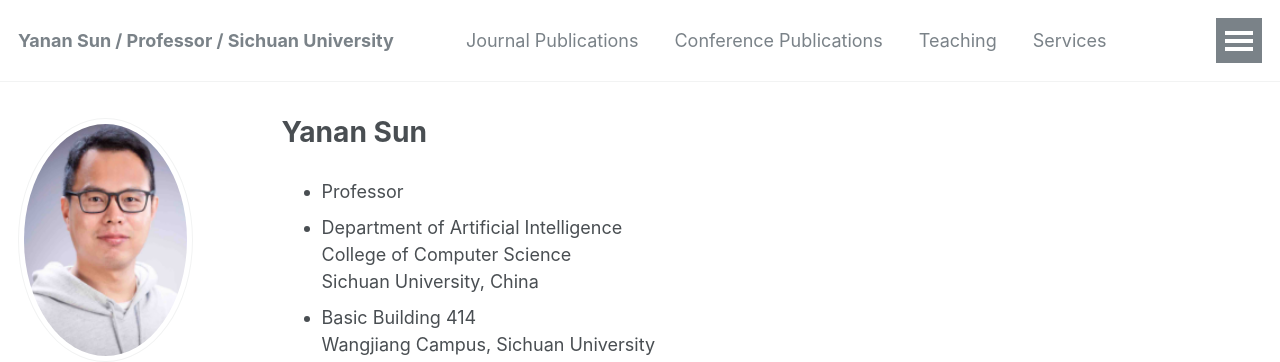
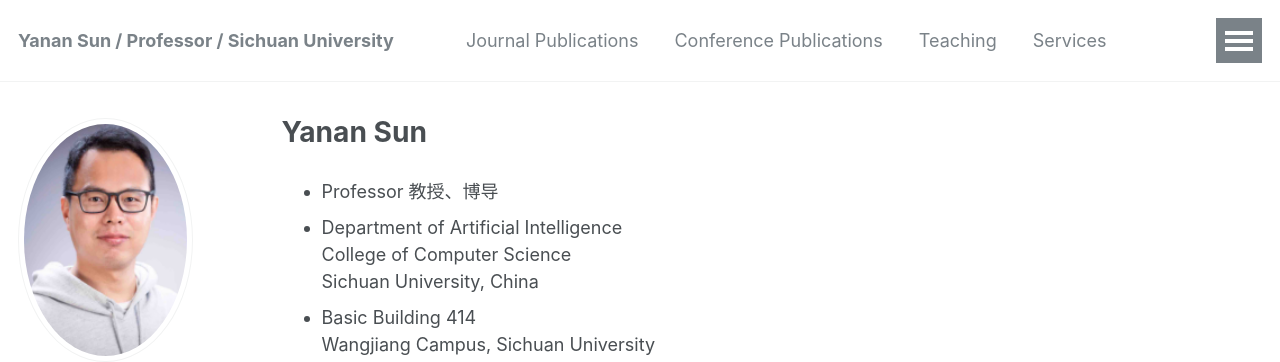
Before and after one commit to yn-sun/yn-sun.github.io, a Jekyll site: the page built from _pages/about.md, in a window 1280 px wide and 900 px high. Shown: the top 362 px of the window. Built offline with Jekyll 4.4.1, drawn with Linux system fonts in a browser that asks for light colours; comment, search, counter and statistics services are not loaded.

Commit message:
Update about.md

```diff
--- a/_pages/about.md
+++ b/_pages/about.md
@@ -8,7 +8,7 @@
   - /about.html
 ---
 
-* Professor
+* Professor 教授、博导
 * Department of Artificial Intelligence\\
 College of Computer Science \\
 Sichuan University, China
```
